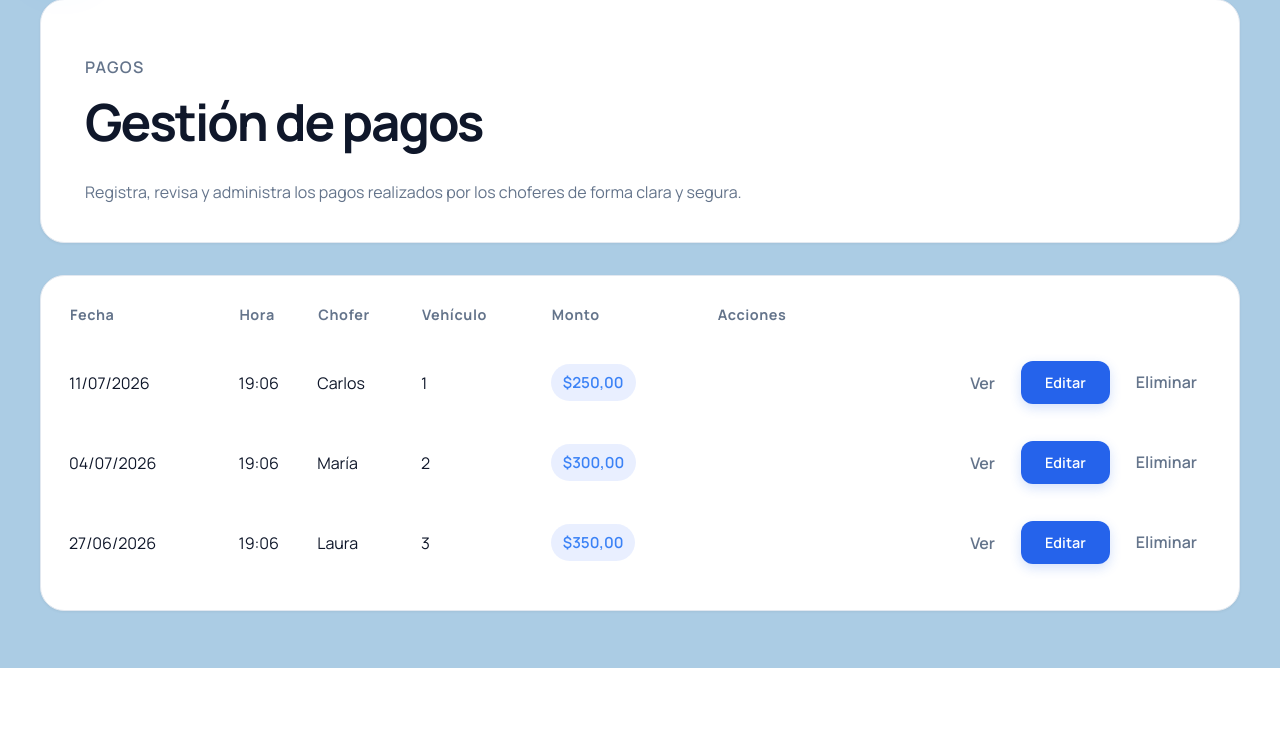
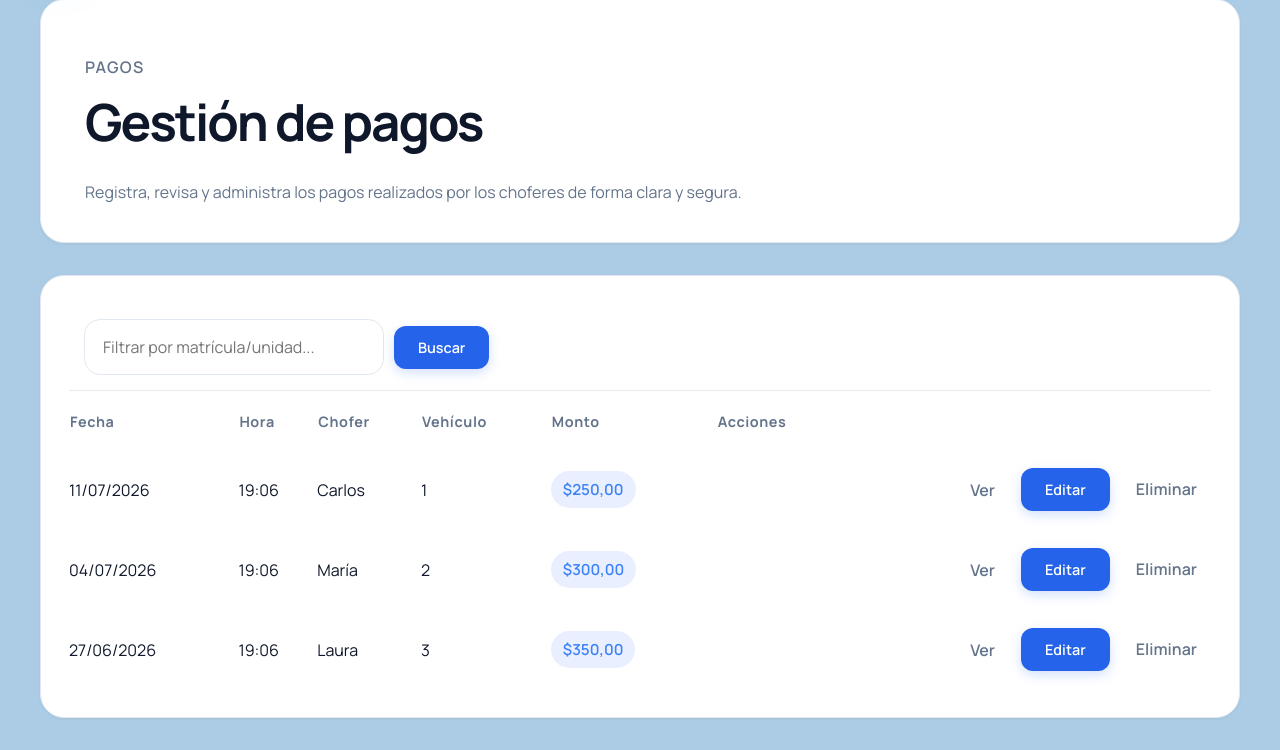
Before and after one commit to ogjo240049/SIGES, a Laravel app: page /pagos in a window 1280 px wide. Shown: the part 132-882 px from the top of the page. Before the commit the page ends 800 px from the top, so only its background shows below. Run offline with Laravel 12, Linux system fonts and the light colour scheme; a user stored in the database is signed in; data comes from the database, SQL or seed files in the repository; some web fonts are replaced.

Commit message:
añadir fn11 consulta

```diff
--- a/SIGES/app/Http/Controllers/PagosController.php
+++ b/SIGES/app/Http/Controllers/PagosController.php
@@ -5,6 +5,7 @@ namespace App\Http\Controllers;
 use App\Http\Requests\PagoRequest;
 use App\Models\choferes;
 use App\Models\pagos;
+use Illuminate\Http\Request; // <-- Importación añadida para leer el formulario
 use Illuminate\Support\Collection;
 use Illuminate\Support\Facades\Auth;
 use Symfony\Component\HttpFoundation\Response;
@@ -43,7 +44,8 @@ class PagosController extends Controller
         abort_unless($this->currentUserChoferIds()->contains($pago->id_chofer), Response::HTTP_FORBIDDEN);
     }
 
-    public function index()
+    // <-- Se inyecta Request aquí
+    public function index(Request $request)
     {
         $query = pagos::with('chofer.usuario', 'chofer.vehiculo')
             ->latest();
@@ -52,6 +54,16 @@ class PagosController extends Controller
             $choferIds = $this->currentUserChoferIds();
 
             $query->whereIn('id_chofer', $choferIds->all());
+        }
+
+        // <-- LÓGICA DE FILTRADO AÑADIDA
+        if ($request->filled('unidad')) {
+            $unidad = $request->input('unidad');
+
+            $query->whereHas('chofer.vehiculo', function($q) use ($unidad) {
+                // Cambia 'matricula' si tu columna en la tabla vehiculos se llama diferente
+                $q->where('matricula', 'LIKE', '%' . $unidad . '%');
+            });
         }
 
         $pagos = $query->get();
--- a/SIGES/resources/views/pagos/index.blade.php
+++ b/SIGES/resources/views/pagos/index.blade.php
@@ -26,6 +26,23 @@
     </section>
 
     <section class="table-card">
+        <div class="filter-container" style="margin-bottom: 20px; padding: 15px; border-bottom: 1px solid #eaeaea;">
+            <form action="{{ route('pagos.index') }}" method="GET" style="display: flex; gap: 10px; align-items: center;">
+                <input
+                    type="text"
+                    name="unidad"
+                    placeholder="Filtrar por matrícula/unidad..."
+                    value="{{ request('unidad') }}"
+                    class="form-input"
+                    style="flex: 1; max-width: 300px;"
+                >
+                <button type="submit" class="button-secondary">Buscar</button>
+
+                @if(request('unidad'))
+                    <a href="{{ route('pagos.index') }}" class="button-ghost">Limpiar filtro</a>
+                @endif
+            </form>
+        </div>
         @if($pagos->isEmpty())
             <div class="empty-state">
                 <h2>No hay registros de pagos aún</h2>
```
